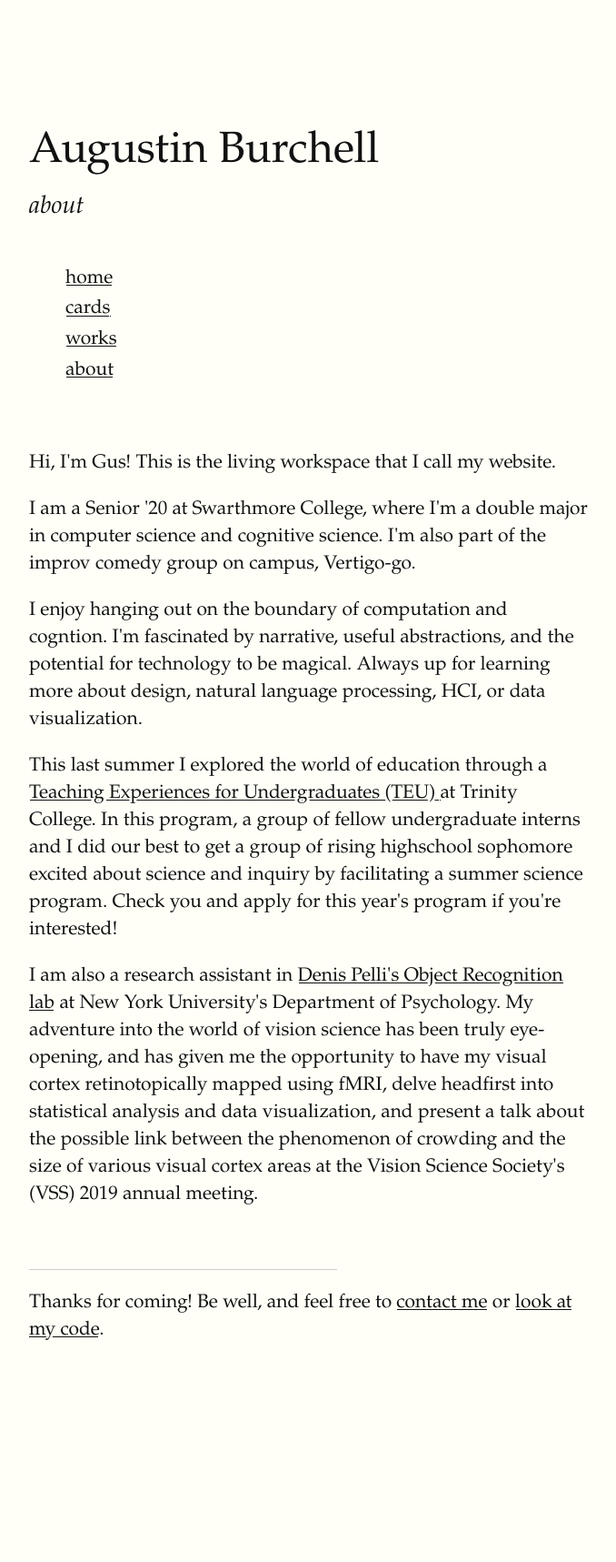
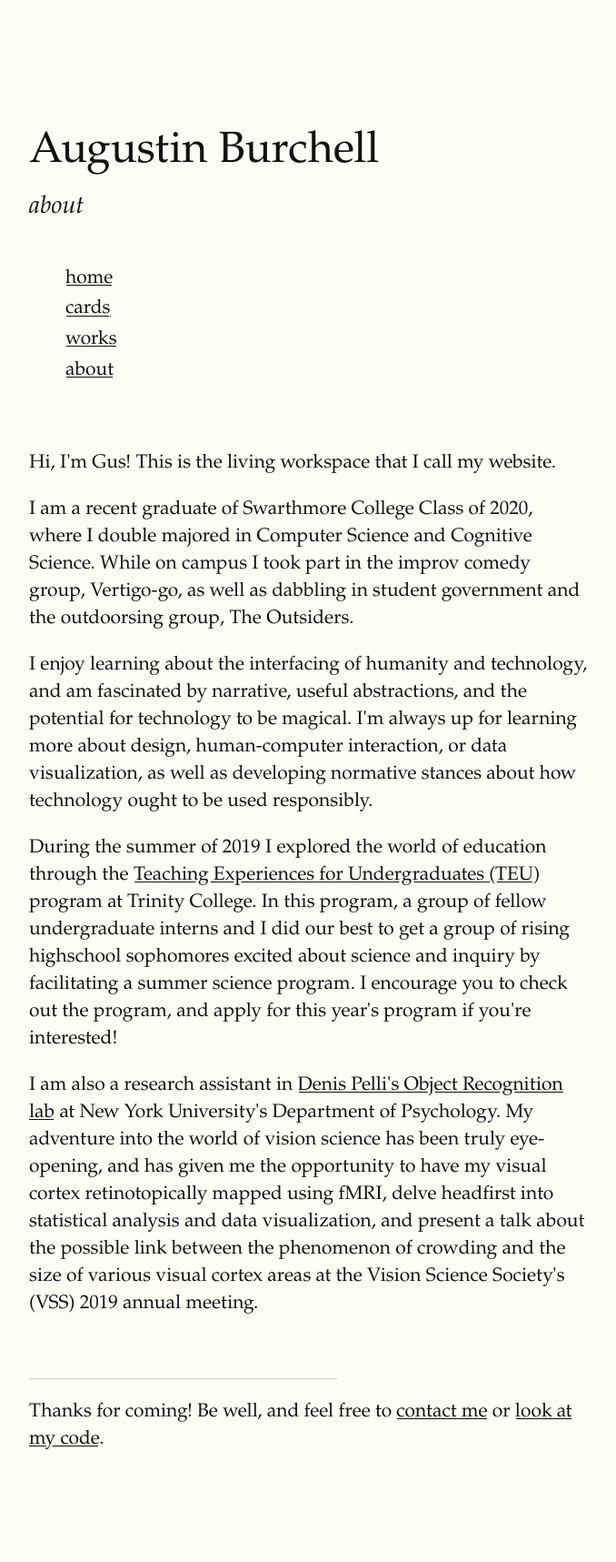
Before and after one commit to aburchell/aburchell.github.io, a Jekyll site: the page built from about/index.html, in a window 1280 px wide. Shown: the whole page at 91% size, without its empty margins (128-806 px from the left). Built offline with Jekyll 4.4.1, drawn with Linux system fonts in a browser that asks for light colours; some web fonts are replaced; before the commit the page ends 1597 px from its top, so only the background shows below that.

Commit message:
Updated about index page

```diff
--- a/_config.yml
+++ b/_config.yml
@@ -1,6 +1,6 @@
 title: Augustin 'Gus' Burchell
 email: augustin.burchell@gmail.com
-description: Personal website of a soon-to-be-former student and aspirational creator
+description: Personal website of an aspiring prolific-creator and apprehensive technologist.
 name: Augustin Burchell
 markdown: kramdown
 permalink: /blog/:year/:month/:day/:title
--- a/about/index.html
+++ b/about/index.html
@@ -7,25 +7,32 @@ Hi, I'm Gus! This is the living workspace that I call my website.
 </p>
 
 <p>
-I am a Senior '20 at Swarthmore College, where I'm a double
-major in computer science and cognitive science. I'm also part of the improv
-comedy group on campus, Vertigo-go.
+I am a recent graduate of Swarthmore College Class of 2020,
+where I double majored in Computer Science and Cognitive Science.
+While on campus I took part in the improv comedy group,
+Vertigo-go, as well as dabbling in student government and the
+outdoorsing group, The Outsiders.
 </p>
 
 <p>
-I enjoy hanging out on the boundary of computation and cogntion.
-I'm fascinated by narrative, useful abstractions, and the
-potential for technology to be magical. Always up for learning more
-about design, natural language processing, HCI, or data visualization.
+I enjoy learning about the interfacing of humanity and technology,
+and am fascinated by narrative, useful abstractions, and the
+potential for technology to be magical. I'm always up for learning
+more about design, human-computer interaction, or data
+visualization, as well as developing normative stances about how
+technology ought to be used responsibly.
 </p>
 
 <p>
-This last summer I explored the world of education through a
+During the summer of 2019 I explored the world of education
+through the
 <a href="https://teu.vassar.edu/science/">
   Teaching Experiences for Undergraduates (TEU) </a>
-at Trinity College. In this program, a group of fellow undergraduate interns
-and I did our best to get a group of rising highschool sophomore excited about
-science and inquiry by facilitating a summer science program. Check you and
+program at Trinity College. In this program, a group of
+fellow undergraduate interns and I did our best to get a group
+of rising highschool sophomores excited about
+science and inquiry by facilitating a summer science program.
+I encourage you to check out the program, and
 apply for this year's program if you're interested!
 </p>
 
```
